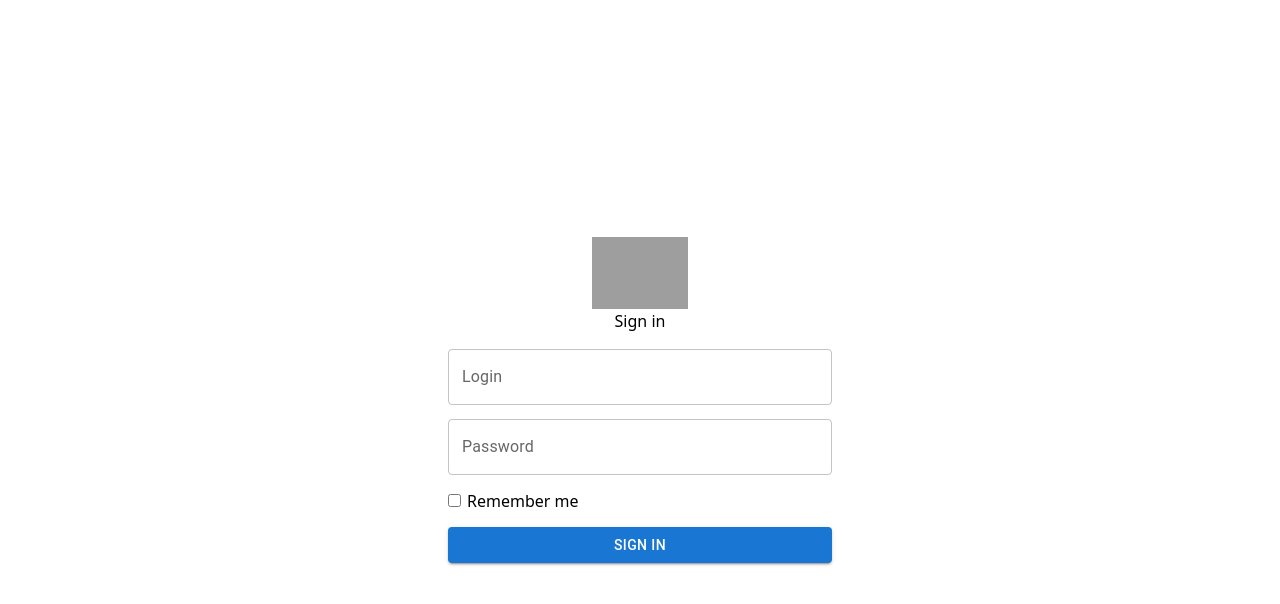
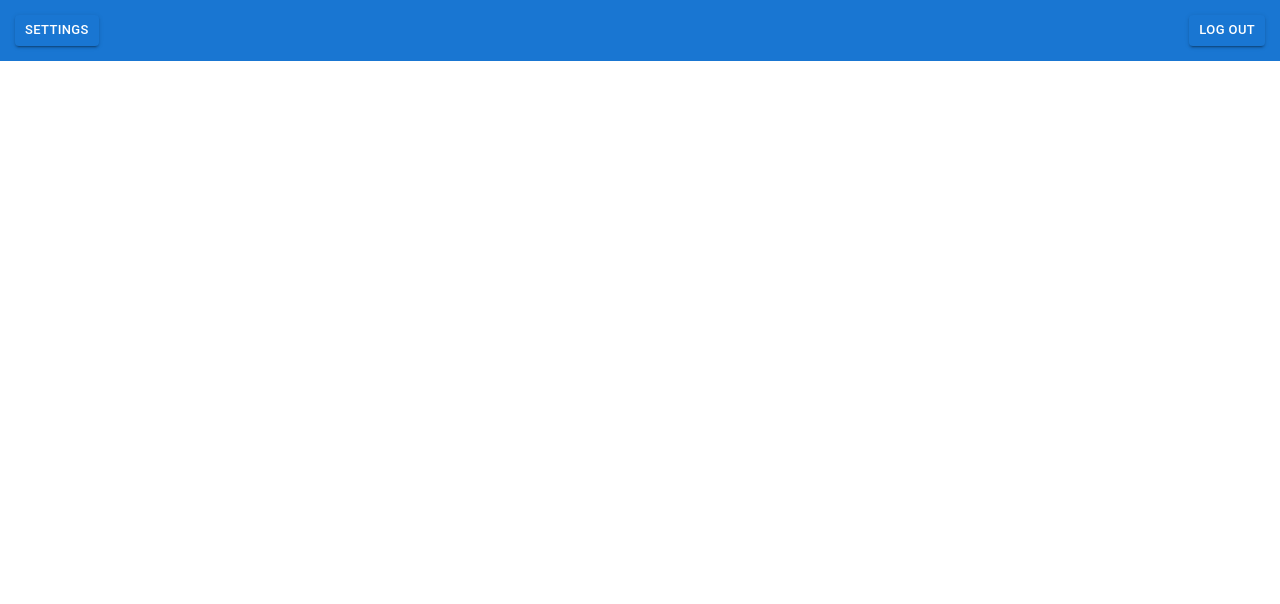
Before and after one commit to kalibria/Honda_tracker, a React (Create React App) app: page / in a window 1280 px wide. Shown: the top 604 px of the page. Built offline with nearby package versions, Linux system fonts and the light colour scheme; grey boxes are pictures that could not be loaded.

Commit message:
edit buttonAppContainer styles

```diff
--- a/src/App.css
+++ b/src/App.css
@@ -15,8 +15,7 @@
 
 .buttonAppContainer {
     display: flex;
-    justify-content: space-around;
-    padding-top: 15px;
-    padding-bottom: 15px;
+    justify-content: space-between;
+    padding: 15px;
     background-color: #1976d2
 }
--- a/src/App.tsx
+++ b/src/App.tsx
@@ -1,14 +1,16 @@
 import React from 'react';
+import ButtonAppBar from 'src/appBar/ButtonAppBar';
 import { useIsAuthorized } from 'src/auth/authenticationManager';
 import LoginForm from 'src/auth/components/loginForm/LoginForm';
+import { calendarPath } from 'src/router/rootConstants';
 
 export const App = () => {
-  // useIsAuthorized();
-
   return (
-    <main className={'mainContainer'}>
-      {/*<p>Home page</p>*/}
-      <LoginForm />
-    </main>
+    <React.Fragment>
+      <ButtonAppBar />
+      {/*<main className={'mainContainer'}>*/}
+      {/*  <LoginForm />*/}
+      {/*</main>*/}
+    </React.Fragment>
   );
 };
--- a/src/auth/authenticationManager.ts
+++ b/src/auth/authenticationManager.ts
@@ -1,10 +1,8 @@
 import { Dispatch } from '@reduxjs/toolkit';
 import { useEffect, useState } from 'react';
-import { useSelector } from 'react-redux';
 import { useNavigate } from 'react-router-dom';
 
 import { logOut, setIsAuthenticated } from 'src/redux/authSlice';
-import { RootState } from 'src/redux/store';
 import { loginPath } from 'src/router/rootConstants';
 import { useGetMeQuery } from 'src/services/hondaApi';
 import { myLocalStorage } from 'src/services/localStorage';
@@ -29,7 +27,6 @@ export const useIsAuthorized = (path: string) => {
   const navigate = useNavigate();
   const { data } = useGetMeQuery({});
   const [username, setUserName] = useState('');
-  console.log('data', data);
 
   useEffect(() => {
     if (data) {
--- a/src/auth/components/loginForm/LoginForm.tsx
+++ b/src/auth/components/loginForm/LoginForm.tsx
@@ -14,7 +14,10 @@ import { myRtkQueryResultProcessor } from 'src/redux/rtkQueryResultProcessor';
 import { setCurrentUsername } from 'src/redux/userDataSlice';
 import { calendarPath, initPath } from 'src/router/rootConstants';
 import { useLazyStatusLoginQuery } from 'src/services/hondaApi';
-import { authenticationManager } from 'src/auth/authenticationManager';
+import {
+  authenticationManager,
+  useIsAuthorized,
+} from 'src/auth/authenticationManager';
 
 import * as Yup from 'yup';
 import 'src/App.css';
@@ -25,6 +28,8 @@ const LoginForm = () => {
   const dispatch = useDispatch();
   const navigate = useNavigate();
   const [username, setUsername] = useState('');
+
+  useIsAuthorized(calendarPath);
 
   useEffect(() => {
     const { isSuccess, isError, errorMsg } =
--- a/src/services/hondaApi.tsx
+++ b/src/services/hondaApi.tsx
@@ -1,4 +1,5 @@
 import { createApi, fetchBaseQuery } from '@reduxjs/toolkit/query/react';
+import { setUserRole } from 'src/redux/userDataSlice';
 
 export const hondaApi = createApi({
   reducerPath: 'hondaApi',
@@ -26,7 +27,7 @@ export const hondaApi = createApi({
     getUser: builder.query({
       query: (username: string) => `/users/${username}`,
     }),
-    getMe: builder.query({
+    getMe: builder.query<{ username: string }, object>({
       query: () => '/me',
     }),
   }),
--- a/src/settings/WrapperForSettingPage.tsx
+++ b/src/settings/WrapperForSettingPage.tsx
@@ -12,7 +12,6 @@ import { myRtkQueryResultProcessor } from 'src/redux/rtkQueryResultProcessor';
 export const WrapperForSettingPage = () => {
   const navigate = useNavigate();
   const dispatch = useDispatch();
-  const [username, setUsername] = useState('');
 
   const { data, currentData, isSuccess } = useGetMeQuery({});
 
@@ -20,13 +19,11 @@ export const WrapperForSettingPage = () => {
 
   useEffect(() => {
     const fetchedUsername = currentData?.username;
-    console.log('data', fetchedUsername);
 
     if (isSuccess && fetchedUsername) {
-      // setUsername(fetchedUsername);
       trigger(fetchedUsername);
     }
-  }, [currentData, data, dispatch, isSuccess, navigate, trigger, username]);
+  }, [currentData, data, dispatch, isSuccess, navigate, trigger]);
 
   useEffect(() => {
     if (result.isSuccess && result.currentData) {
@@ -44,7 +41,5 @@ export const WrapperForSettingPage = () => {
     }
   }, [dispatch, navigate, result]);
 
-  useEffect(() => {});
-
   return <div>{result.isLoading ? <Loading /> : <SettingsPage />}</div>;
 };
```
